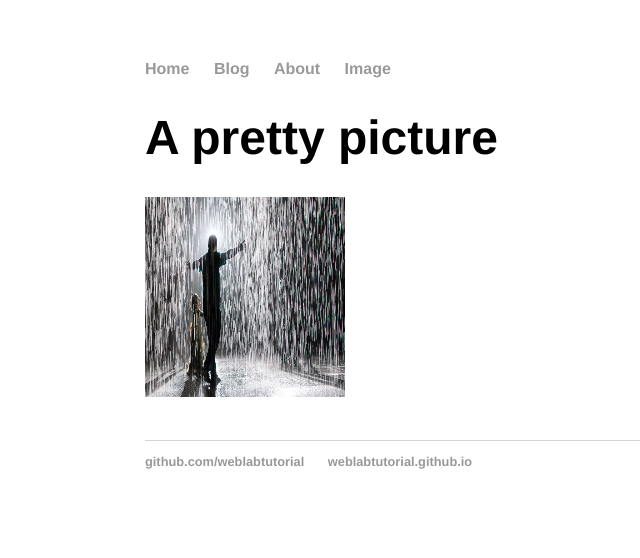
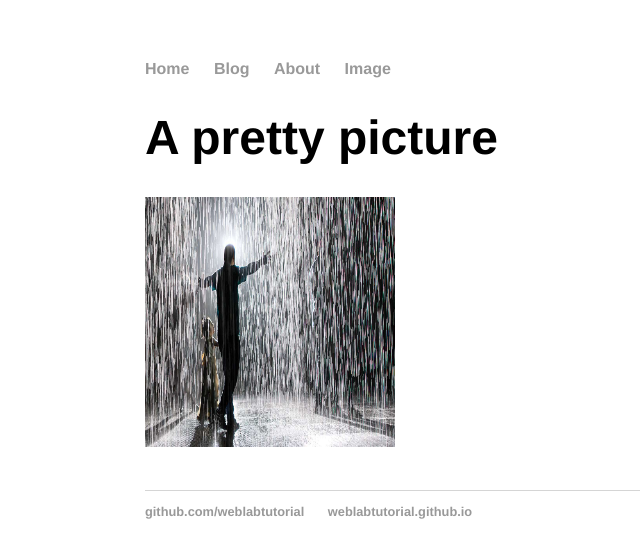
Before and after one commit to Kanaga2004/Kanaga2004.github.io, a Jekyll site: the page built from images/index.html, in a window 1280 px wide. Shown: the top 558 px of the page, without its empty margins (47-687 px from the left). Built offline with Jekyll 4.4.1, drawn with Linux system fonts in a browser that asks for light colours.

Commit message:
Changed the picture size

```diff
--- a/images/index.html
+++ b/images/index.html
@@ -3,4 +3,4 @@ layout: default
 title: Web Programming Page
 ---
 <h1>A pretty picture<h1>
-  <img src="779754-rain-room.jpg" alt="Image of rain" width=200px height=200px></img>
+  <img src="779754-rain-room.jpg" alt="Image of rain" width=250px height=250px></img>
```
